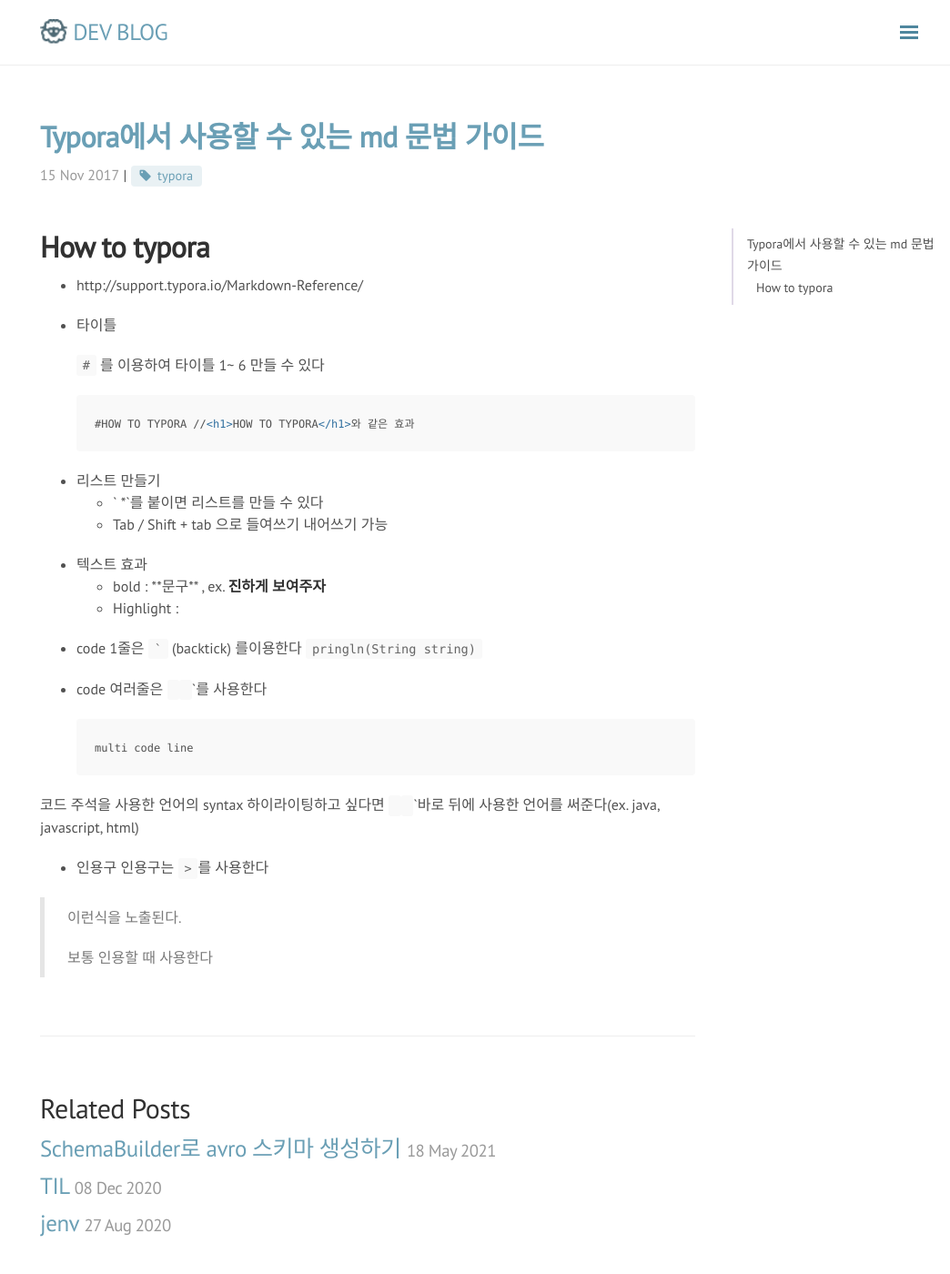
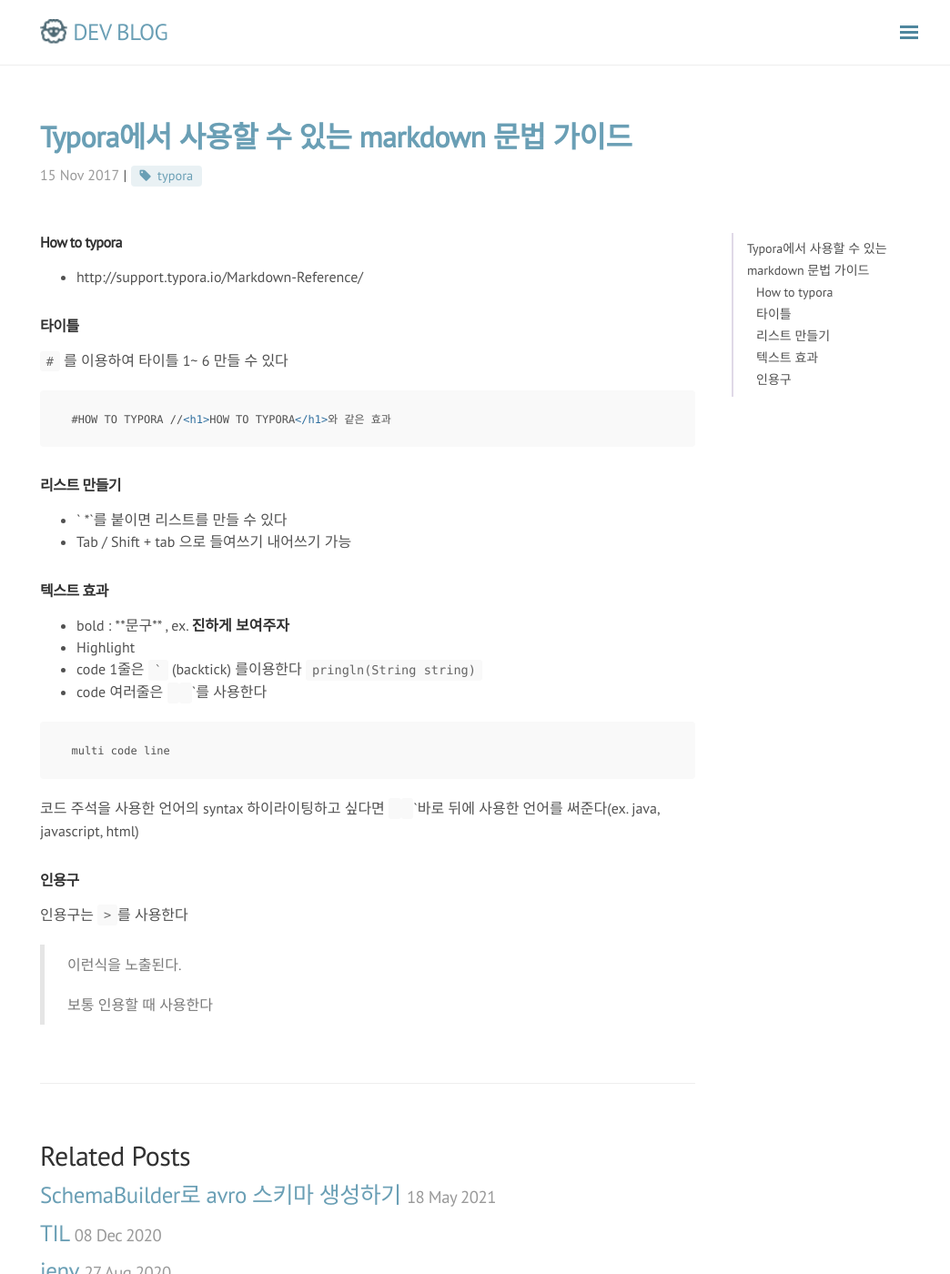
Before and after one commit to rmcodestar/rmcodestar.github.io, a Jekyll site: the page built from _posts/2017-11-15-How to typora.md, in a window 1280 px wide and 1400 px high. Shown: the whole window at 91% size, without its empty margins (236-1280 px from the left). Built offline with Jekyll 4.4.1, drawn with Linux system fonts in a browser that asks for light colours; nearby versions of some CDN libraries; comment, search, counter and statistics services are not loaded.

Commit message:
Update 2017-11-15-How to typora.md

````diff
--- a/_posts/2017-11-15-How to typora.md
+++ b/_posts/2017-11-15-How to typora.md
@@ -1,40 +1,35 @@
 ---
 layout: post
-title: Typora에서 사용할 수 있는 md 문법 가이드
+title: Typora에서 사용할 수 있는 markdown 문법 가이드
+category: 문서화
 tag: typora
 ---
-# How to typora
-
+### How to typora
 * http://support.typora.io/Markdown-Reference/
 
-* 타이틀
-
+### 타이틀
   `#` 를 이용하여 타이틀 1~ 6 만들 수 있다
 
   ```html
   #HOW TO TYPORA //<h1>HOW TO TYPORA</h1>와 같은 효과
   ```
 
-* 리스트 만들기
+### 리스트 만들기
   * ` *`를 붙이면 리스트를 만들 수 있다
   * Tab / Shift + tab 으로 들여쓰기 내어쓰기 가능
 
-* 텍스트 효과
-  * bold : \*\*문구\*\* , ex. **진하게 보여주자**
-  * Highlight :
-
-* code 1줄은 `` ` `` (backtick) 를이용한다 `pringln(String string)`
-
-* code 여러줄은 `` ``` ``를 사용한다
+### 텍스트 효과
+ * bold : \*\*문구\*\* , ex. **진하게 보여주자**
+ * Highlight
+ * code 1줄은 `` ` `` (backtick) 를이용한다 `pringln(String string)`
+ * code 여러줄은 `` ``` ``를 사용한다
 
   ```
   multi code line
   ```
-
 코드 주석을 사용한 언어의 syntax 하이라이팅하고 싶다면 `` ``` ``바로 뒤에 사용한 언어를 써준다(ex. java, javascript, html)
 
-
-* 인용구
+### 인용구
 인용구는  `>`를 사용한다
 
 > 이런식을 노출된다.
````
